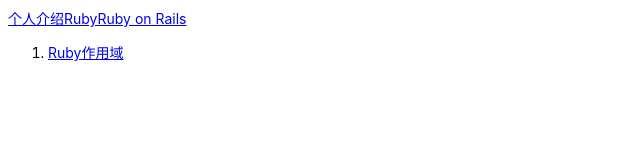
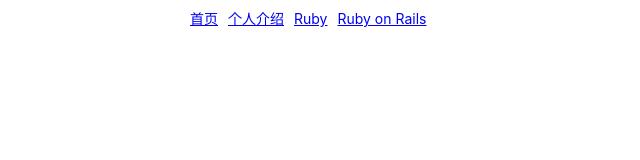
Before and after one commit to Baozi2/Baozi2.github.io, a plain HTML site: page pages/ruby-on-rails.html in a window 1280 px wide. Shown: the whole page, without its empty margins (0-640 px from the left). Drawn offline with Linux system fonts and the light colour scheme.

Commit message:
添加网站图标

```diff
--- a/css/application.css
+++ b/css/application.css
@@ -5,3 +5,12 @@
 body {
   font-family: -apple-system, BlinkMacSystemFont, "Helvetica Neue", Helvetica, Tahoma, Arial, "PingFang SC", "Microsoft YaHei", san-serif;
 }
+
+header, section{
+  width: 900px;
+  margin: auto;
+}
+.nav a{
+  display: inline-block;
+  margin-right: 10px;
+}
--- a/pages/ruby-on-rails.html
+++ b/pages/ruby-on-rails.html
@@ -2,23 +2,25 @@
 <html>
 
 <head>
-  <title>邹鱼 | Ruby</title>
+  <title>邹鱼 | Ruby on Rails</title>
   <meta charset="UTF-8">
   <meta name="viewport" content="width=device-width, initial-scale=1, maximum-scale=1, user-scalable=no">
   <link rel="stylesheet" href="../css/application.css">
+  <link rel="icon" type="image/png" sizes="32x32" href="../favicon-32x32.png">
 </head>
 
 <body>
+  <div class="container">
     <header>
       <div class="nav">
-      <a href="resume.html">个人介绍</a><a href="ruby.html">Ruby</a><a href="ruby-on-rails.html">Ruby on Rails</a>
+        <a href="/">首页</a><a href="resume.html">个人介绍</a><a href="ruby.html">Ruby</a><a href="ruby-on-rails.html">Ruby on
+          Rails</a>
       </div>
     </header>
     <section>
-    <ol>
-      <li><a href="ruby/ruby-scope.html">Ruby作用域</a></li>
-    </ol>
+
     </section>
+  </div>
 </body>
 
 </html>
```
Also changed, not shown: index.html (+2 -1 lines), pages/resume.html (+24 -0 lines), pages/ruby.html (+2 -1 lines), pages/ruby/ruby-scope.html (+3 -2 lines), favicon-32x32.png (added). Lines whose indentation alone changed are shown as unchanged.
